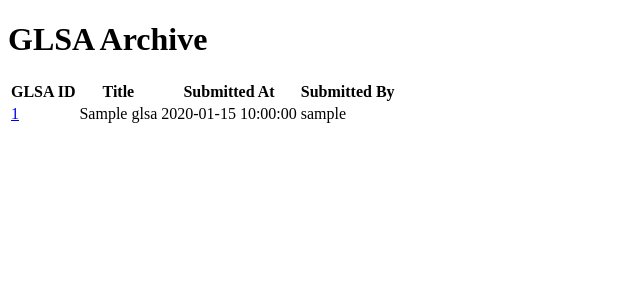
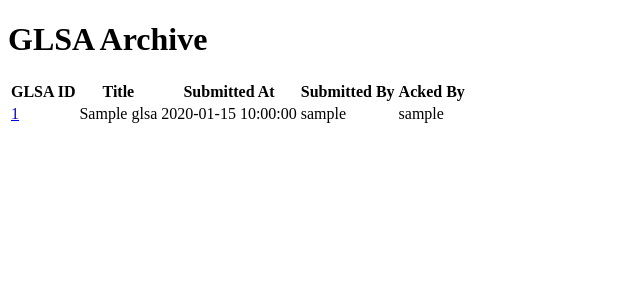
Before and after one commit to gentoo/glsamaker, a Flask app: page /archive in a window 1280 px wide. Shown: the part 36-336 px from the top of the page, without its empty margins (0-640 px from the left). Run offline with Flask 2, Linux system fonts and the light colour scheme; a user stored in the database is signed in; tables that the repository leaves empty hold one stand-in row (values such as "Sample post"); parts of the project's set-up code (start-up, migrations or seed data) failed here and were passed over.

Commit message:
archive: include acked_by field
Signed-off-by: John Helmert III <ajak@gentoo.org>

```diff
--- a/src/templates/archive.html
+++ b/src/templates/archive.html
@@ -8,6 +8,7 @@
 		<th>Title</th>
 		<th>Submitted At</th>
 		<th>Submitted By</th>
+		<th>Acked By</th>
 	</tr>
 {% for glsa in glsas %}
 	<tr>
@@ -15,6 +16,7 @@
 		<td>{{ glsa.title }}</td>
 		<td>{{ glsa.submitted_time | default("Unknown", true) }}</td>
 		<td>{{ uid_to_nick(glsa.requester) | default("Unknown", true) }}</td>
+		<td>{{ uid_to_nick(glsa.acked_by) | default("Unknown", true) }}</td>
 	</tr>
 {% endfor %}
 </table>
```
